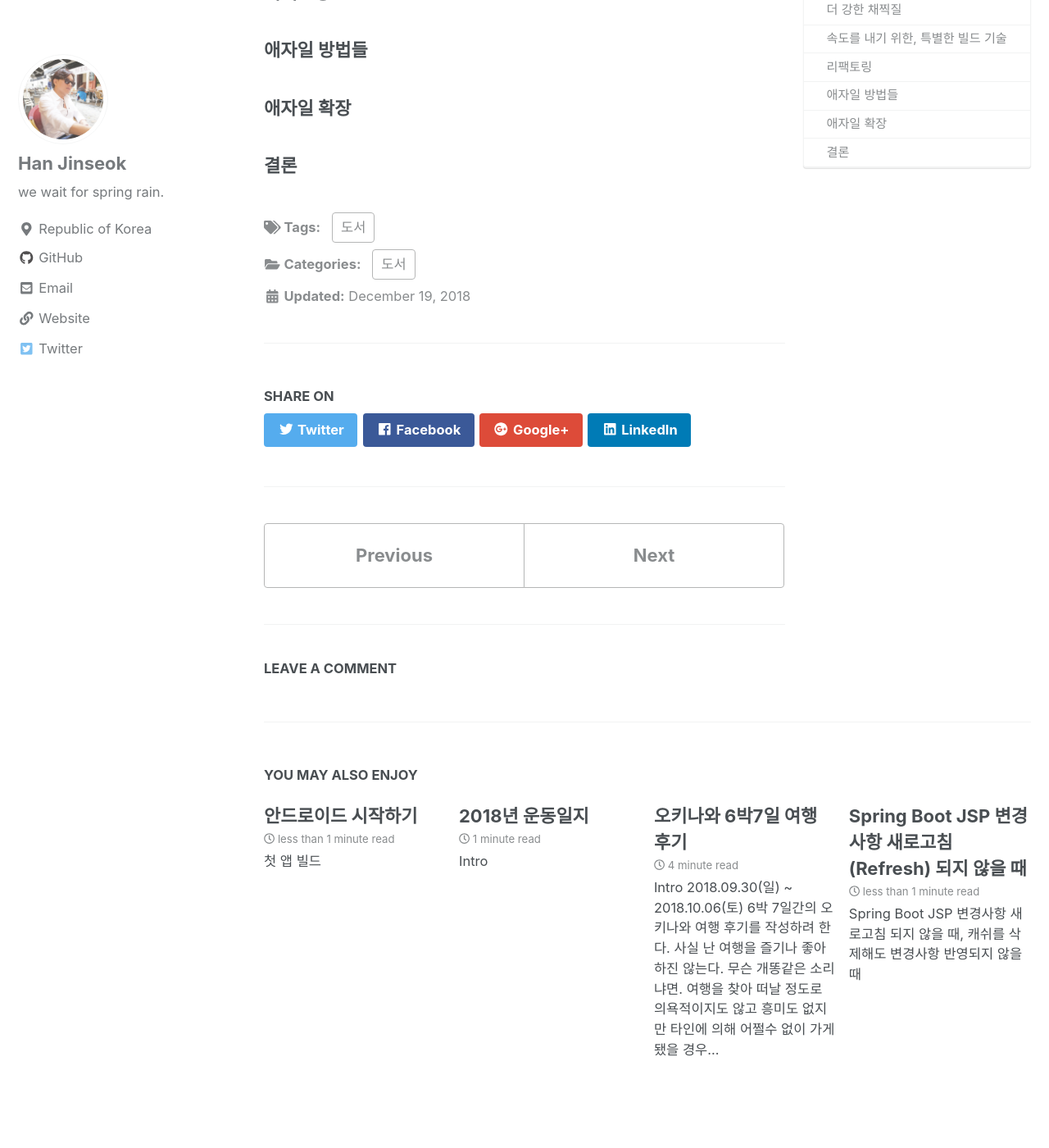
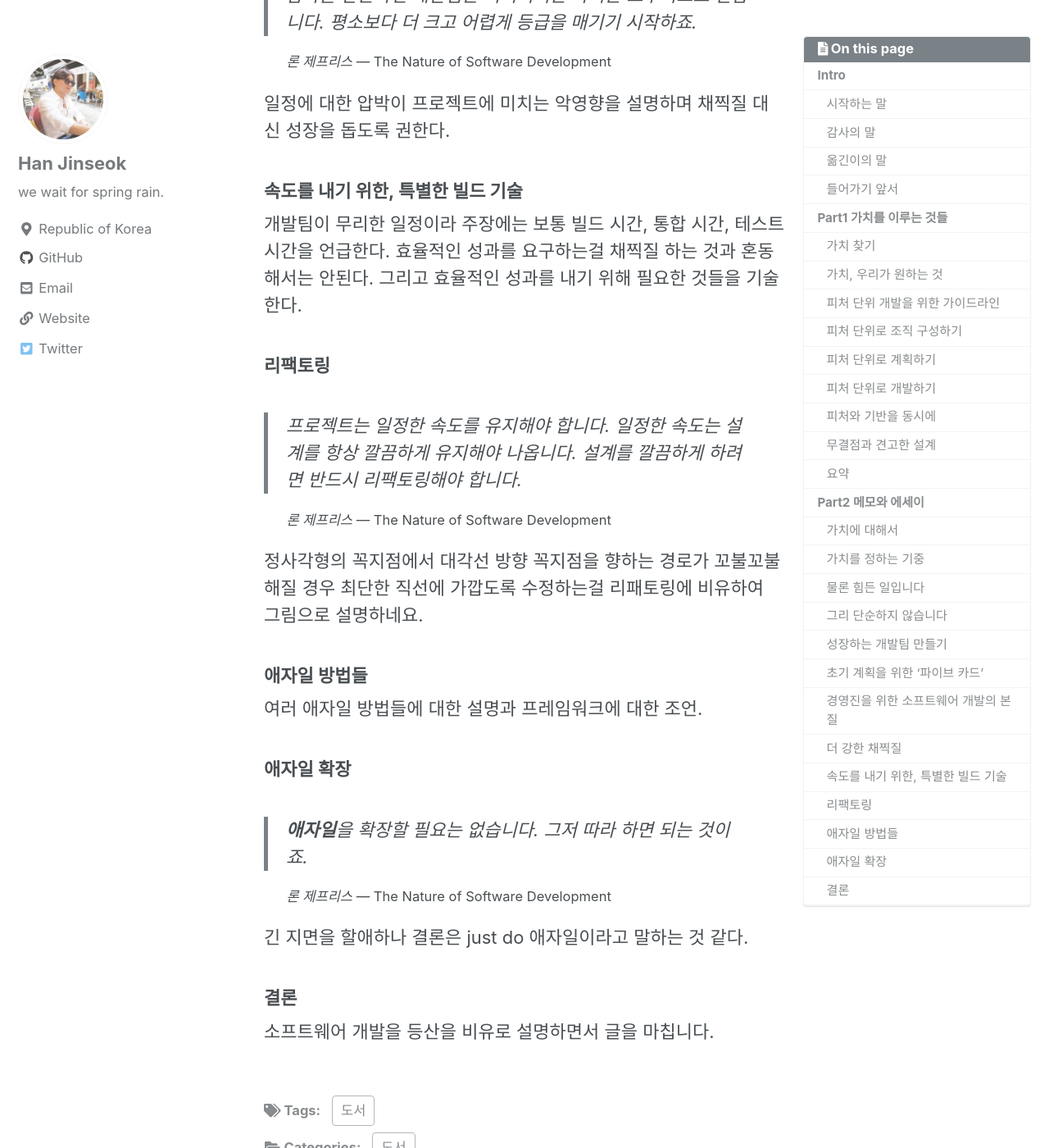
Before and after one commit to moregorenine/moregorenine.github.io, a Jekyll site: the page built from _posts/book/2018-12-19-The-Nature-of-Software-Development.md, in a window 1280 px wide and 1400 px high, scrolled down 8214 px. Shown: the whole window at 82% size. Built offline with Jekyll 4.4.1, drawn with Linux system fonts in a browser that asks for light colours; nearby versions of some CDN libraries; comment, search, counter and statistics services are not loaded; a style sheet for code colours, icons or effects is not loaded; some of the changed text lies outside the part shown.

Commit message:
Update 2018-12-19-The-Nature-of-Software-Development.md

```diff
--- a/_posts/book/2018-12-19-The-Nature-of-Software-Development.md
+++ b/_posts/book/2018-12-19-The-Nature-of-Software-Development.md
@@ -1,5 +1,5 @@
 ---
-title: "The Nature of Software Development"
+title: "The Nature of Software Development 간결하게, 가치 있게, 하나씩 완성하기"
 categories:
   - 도서
 tags:
@@ -9,6 +9,8 @@ toc: true
 toc_sticky: true
 ---
 ## Intro
+
+책의 제목이 저자가 말하고자 하는 내용을 간결하게 표현한 것 같다. 간결하게, 가치 있게, 하나씩 완성하기. 특별한 기술을 설명하는 책은 아니다. 애자일을 접해봤던 사람이라면 다 알만한 내용들이다. 그래서 가볍게 술술 읽혀 졌다. 물론 술술 읽혀 졌을 뿐이지 많은 고민과 사색이 필요한 주제들이였다. 책의 끝무렵까지 다랐을 때 프로젝트에 바라보는 눈에 다른 시각이 생겨났다. 단순한 무형자산의 소프트웨어가 복잡, 다양한 의미의 **가치**로 보였다고 할까? 책을 추천해주신 [Eddy Kim](https://brunch.co.kr/@springboot#articles "Eddy Kim 브런치")에게 감사말씀 전하고 싶군요.
 
 ### 시작하는 말
 > 애자일은 간결합니다. 4가지 가치와 12가지 원칙만 있습니다.<br>
@@ -198,7 +200,32 @@ Part1을 통해 무수히 언급되었던 **가치**의 의미에 대해 다양
 일정에 대한 압박이 프로젝트에 미치는 악영향을 설명하며 채찍질 대신 성장을 돕도록 권한다.
 
 ### 속도를 내기 위한, 특별한 빌드 기술
+
+개발팀이 무리한 일정이라 주장에는 보통 빌드 시간, 통합 시간, 테스트 시간을 언급한다. 효율적인 성과를 요구하는걸 채찍질 하는 것과 혼동해서는 안된다.
+그리고 효율적인 성과를 내기 위해 필요한 것들을 기술한다.
+
 ### 리팩토링
+
+> 프로젝트는 일정한 속도를 유지해야 합니다. 일정한 속도는 설계를 항상 깔끔하게 유지해야 나옵니다. 설계를 깔끔하게 하려면 반드시 리팩토링해야 합니다.
+
+<cite>론 제프리스</cite> --- The Nature of Software Development
+{: .small}
+
+정사각형의 꼭지점에서 대각선 방향 꼭지점을 향하는 경로가 꼬불꼬불해질 경우 최단한 직선에 가깝도록 수정하는걸 리패토링에 비유하여 그림으로 설명하네요.
+
 ### 애자일 방법들
+
+ 여러 애자일 방법들에 대한 설명과 프레임워크에 대한 조언.
+
 ### 애자일 확장
+
+> **애자일**을 확장할 필요는 없습니다. 그저 따라 하면 되는 것이죠.
+
+<cite>론 제프리스</cite> --- The Nature of Software Development
+{: .small}
+
+긴 지면을 할애하나 결론은 just do 애자일이라고 말하는 것 같다.
+
 ### 결론
+
+소프트웨어 개발을 등산을 비유로 설명하면서 글을 마칩니다.
```
